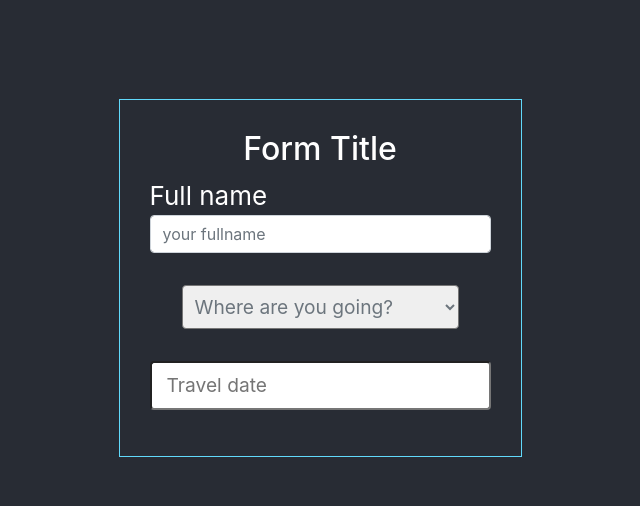
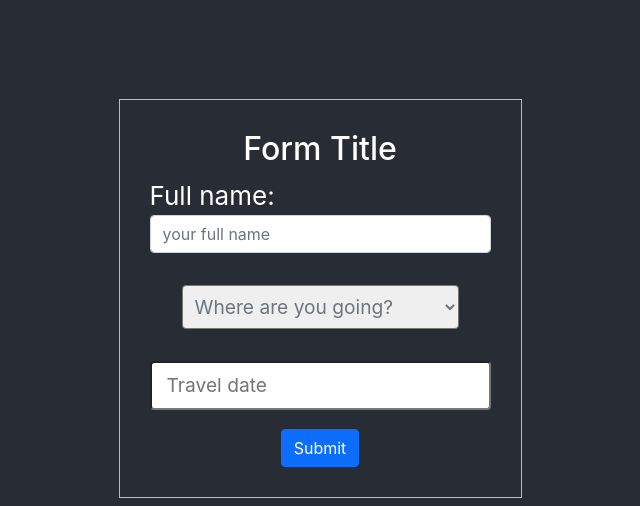
Before and after one commit to Dan33311/prueba-tecnica-react, a React (Vite) app: page / in a window 1280 px wide. Shown: the top 506 px of the page, without its empty margins (320-960 px from the left). Built offline with nearby package versions, Linux system fonts and the light colour scheme.

Commit message:
use context

```diff
--- a/src/App.jsx
+++ b/src/App.jsx
@@ -1,7 +1,8 @@
-import Form from '../pages/Form'
 import './App.css'
+import FormComponent from './components/FormComponent'
+import { FormProvider } from './context/FormContext'
 
-/*
+/* DONE
 - Vista 1: Formulario solicitando la siguiente información
 a. Nombre completo {fullName}
 b. A que país te gustaría viajar {countryName}
@@ -11,11 +12,14 @@ Información adicional: Una vez enviado el formulario, este debe
 redirigir a una vista que se especificara en “Vista 2”
 */
 
-function App() {
+const App = () => {
+
 
   return (
     <div className="App">
-      <Form></Form>
+      <FormProvider>
+        <FormComponent/>
+      </FormProvider>
     </div>
   )
 }
--- a/pages/Form.jsx
+++ b/src/components/FormComponent.jsx
@@ -1,26 +1,22 @@
-import { useState } from "react";
+import { useContext } from "react";
+import FormContext from "../context/FormContext";
 import DatePicker from "react-datepicker"
 
 import "react-datepicker/dist/react-datepicker.css"
 
-/*
-- Vista 1: Formulario solicitando la siguiente información
-a. Nombre completo {fullName}
-b. A que país te gustaría viajar {countryName}
-c. Cuando te gustaría viajar (Fecha y Hora), la fecha debe ser superior a
-la actual {travelDate}
-Información adicional: Una vez enviado el formulario, este debe
-redirigir a una vista que se especificara en “Vista 2”
-** Para indicar la fecha hora se puede implementar un datetimepicker como una
-librería de terceros, no el calendario nativo de HTML5
-*/
 
-const Form = () => {
+const FormComponent = () => {
 
   const actualDate = new Date()
-  const [travelDate, setTravelDate] = useState()
-  const [countryName, setCountryName] = useState("default")
-  const [fullName, setFullName] = useState("")
+
+  const {
+    travelDate,
+    setTravelDate,
+    countryName,
+    setCountryName,
+    fullName,
+    setFullName
+  } = useContext(FormContext)
 
   const handleChangeValue = (event) => {
     setCountryName(event.target.value)
@@ -28,34 +24,53 @@ const Form = () => {
   const handleEditInputChange = (event) => {
     setFullName(event.target.value)
   }
+  const handleSubmit = (e) => {
+    e.preventDefault()
+    console.log(">>> (submit) countryName:", countryName);
+    console.log(">>> (submit) fullName:", fullName);
+    console.log(">>> (submit) travelDate:", travelDate);
+  }
+
+  const regexpVerification = (e) => {
+    const re = /[a-zA-Z]+/g;
+    if (!re.test(e.key)) {
+      e.preventDefault();
+    }
+  }
 
   console.log(">>> countryName:", countryName);
   console.log(">>> actualDate:", actualDate);
   console.log(">>> travelDate:", travelDate);
 
+
   return (
     <div className="form">
-      <form >
+      <form onSubmit={handleSubmit} >
 
         <h2>Form Title</h2>
 
         <label className="lb1 d-flex flex-column mb-3" >
-          <span className="sp1 text-left text-semi-bold">Full name</span>
+          <span className="sp1 text-left text-semi-bold">Full name:</span>
           <input
             className="form-control"
             type="text"
             name="fullname"
-            placeholder="your fullname"
+            placeholder="your full name"
             // value={}
             maxLength="60"
             onChange={handleEditInputChange}
+            onKeyPress={(e) => regexpVerification(e)}
           />
 
         </label>
 
         {/* <label>Where are you going?</label> */}
         <div className="country py-3">
-          <select className="select-country ps-2 pe-5 py-2 text-secondary rounded" value={countryName} onChange={(event) => handleChangeValue(event)}>
+          <select
+            className="select-country ps-2 pe-5 py-2 text-secondary rounded"
+            value={countryName}
+            onChange={(event) => handleChangeValue(event)}
+          >
             <option className="" value="default" disabled >Where are you going?</option>
             <option value="peru">Peru</option>
             <option value="argentina">Argentina</option>
@@ -71,13 +86,15 @@ const Form = () => {
             onChange={(date) => setTravelDate(date)}
             minDate={actualDate}
             placeholderText="Travel date"
+            showTimeSelect
             // maxDate={startDate.setDate(startDate.getDate()+10)}
           />
         </div>
+        <button type="submit" className="btn btn-primary">Submit</button>
 
       </form>
     </div>
   );
 }
 
-export default Form;
+export default FormComponent;
--- /dev/null
+++ b/src/context/FormContext.jsx
@@ -0,0 +1,24 @@
+import { useState, createContext } from "react";
+
+const FormContext = createContext()
+export default FormContext
+
+
+export const FormProvider = ({children}) => {
+  const [travelDate, setTravelDate] = useState("")
+  const [countryName, setCountryName] = useState("default")
+  const [fullName, setFullName] = useState("")
+
+  return (
+    <FormContext.Provider value={{
+      travelDate,
+      setTravelDate,
+      countryName,
+      setCountryName,
+      fullName,
+      setFullName
+    }}>
+      {children}
+    </FormContext.Provider>
+  )
+}
```
Also changed, not shown: pages/FormTest.jsx (deleted, +0 -28 lines), 1 other file (tests, documents, lock files or other folders).
